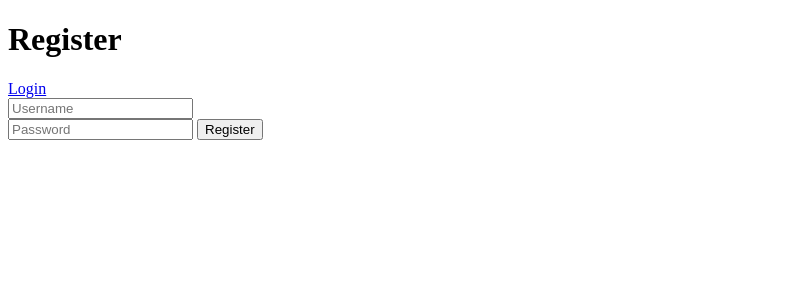
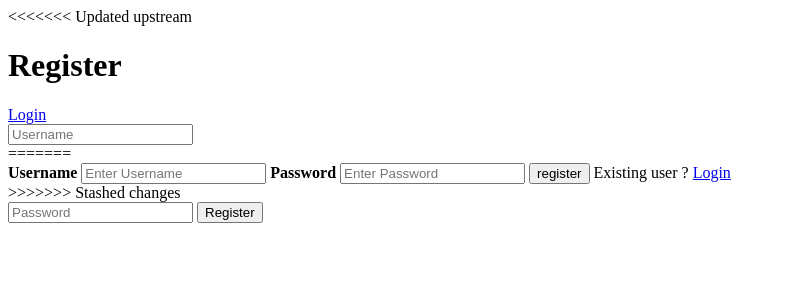
Before and after one commit to maxxx580/elastic-object-detection-and-monitor-dashboard, a Flask app: template app/templates/user/register.html in a window 1280 px wide. Shown: the top 300 px of the page, without its empty margins (0-786 px from the left). Run offline with Flask 2, Linux system fonts and the light colour scheme; the template is opened without the code that fills it, so the values that code supplies are empty; parts of the project's set-up code (start-up, migrations or seed data) failed here and were passed over; some libraries are stand-ins or nearby versions.

Commit message:
register error flash
Flash when username>100 or exists
Add a login button redirect to login page

```diff
--- a/app/templates/user/register.html
+++ b/app/templates/user/register.html
@@ -5,6 +5,7 @@
     <title>Register</title>
 </head>
 <body>
+<<<<<<< Updated upstream
 		<div class="register">
 			<h1>Register</h1>
 			<div class="links">
@@ -19,6 +20,32 @@
 				</label>
 				<input type="text" name="username" placeholder="Username" id="username" required>
                 </div>
+=======
+    <form class="modal-content animate" action="/user/register" method="post">
+        <div class="container">
+          <label for="uname"><b>Username</b></label>
+          <input type="text" placeholder="Enter Username" name="username" required>
+
+          <label for="psw"><b>Password</b></label>
+          <input type="password" placeholder="Enter Password" name="password" required>
+            {% for message in get_flashed_messages() %}
+                <div class="alert alert-warning">
+                    <label type="text" class="close" data-dismiss="alert"></label>
+                    {{ message }}
+                </div>
+            {% endfor %}
+          <button type="submit">register</button>
+                Existing user ?
+        <a class="btn btn-primary btn-lg active" role="button" aria-pressed="true" href="{{ url_for('user.login') }}"">Login</a>
+        </div>
+
+</div>
+<script src="https://code.jquery.com/jquery-3.4.1.slim.min.js" integrity="sha384-J6qa4849blE2+poT4WnyKhv5vZF5SrPo0iEjwBvKU7imGFAV0wwj1yYfoRSJoZ+n" crossorigin="anonymous"></script>
+<script src="https://cdn.jsdelivr.net/npm/popper.js@1.16.0/dist/umd/popper.min.js" integrity="sha384-Q6E9RHvbIyZFJoft+2mJbHaEWldlvI9IOYy5n3zV9zzTtmI3UksdQRVvoxMfooAo" crossorigin="anonymous"></script>
+<script src="https://stackpath.bootstrapcdn.com/bootstrap/4.4.1/js/bootstrap.min.js" integrity="sha384-wfSDF2E50Y2D1uUdj0O3uMBJnjuUD4Ih7YwaYd1iqfktj0Uod8GCExl3Og8ifwB6" crossorigin="anonymous"></script>
+<script src="https://ajax.googleapis.com/ajax/libs/jquery/3.4.1/jquery.min.js"></script>
+</body>
+>>>>>>> Stashed changes
 
                 <div>
 				<label for="password">
--- a/app/user.py
+++ b/app/user.py
@@ -63,6 +63,7 @@ def register():
         assert(username is not None)
         assert(password is not None)
 
+<<<<<<< Updated upstream
         cnx=get_db()
         db_cursor = cnx.cursor()
         db_cursor.execute('SELECT * FROM user WHERE username="%s"' % (username))
@@ -72,6 +73,23 @@ def register():
         salt = generate_password_hash(password,method='pbkdf2:sha256:20')
         query = 'INSERT INTO user (username, password,salt) VALUES (%s,%s,%s)'
         db_cursor.execute(query,(username,password,salt))
+=======
+        assert len(username) <=100, "Username should be less than 100 characters"
+        cnx = get_db()
+        db_cursor = cnx.cursor()
+        salt = bcrypt.gensalt()
+        pw_hashed = bcrypt.hashpw(password, salt)
+
+        db_cursor = get_db().cursor()
+        db_cursor.execute(
+            'select * from user where username="%s"' % (username))
+        user = db_cursor.fetchone()
+
+        assert user is None, "Username exists"
+
+        query = 'INSERT INTO user (username, password) VALUES (%s,%s)'
+        db_cursor.execute(query, (username, pw_hashed))
+>>>>>>> Stashed changes
 
         cnx.commit()
 
@@ -79,6 +97,7 @@ def register():
 
     except Exception as e:
         print(e)
+        flash(e)
         return render_template('user/register.html', e=e)
 
     finally:
```
